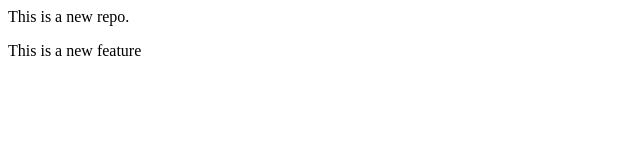
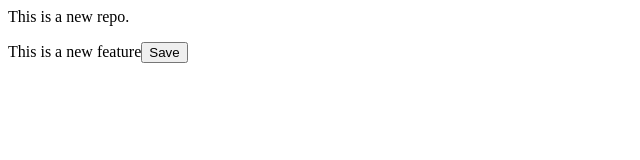
Before and after one commit to SriLathaCodes/localrepo, a plain HTML site: page index.html in a window 1280 px wide. Shown: the whole page, without its empty margins (0-640 px from the left). Drawn offline with Linux system fonts and the light colour scheme.

Commit message:
A button is added

```diff
--- a/index.html
+++ b/index.html
@@ -1,2 +1,2 @@
 <p>This is a new repo.</p>
-<p>This is a new feature</p>
+<p>This is a new feature<button>Save</button></p>
```
